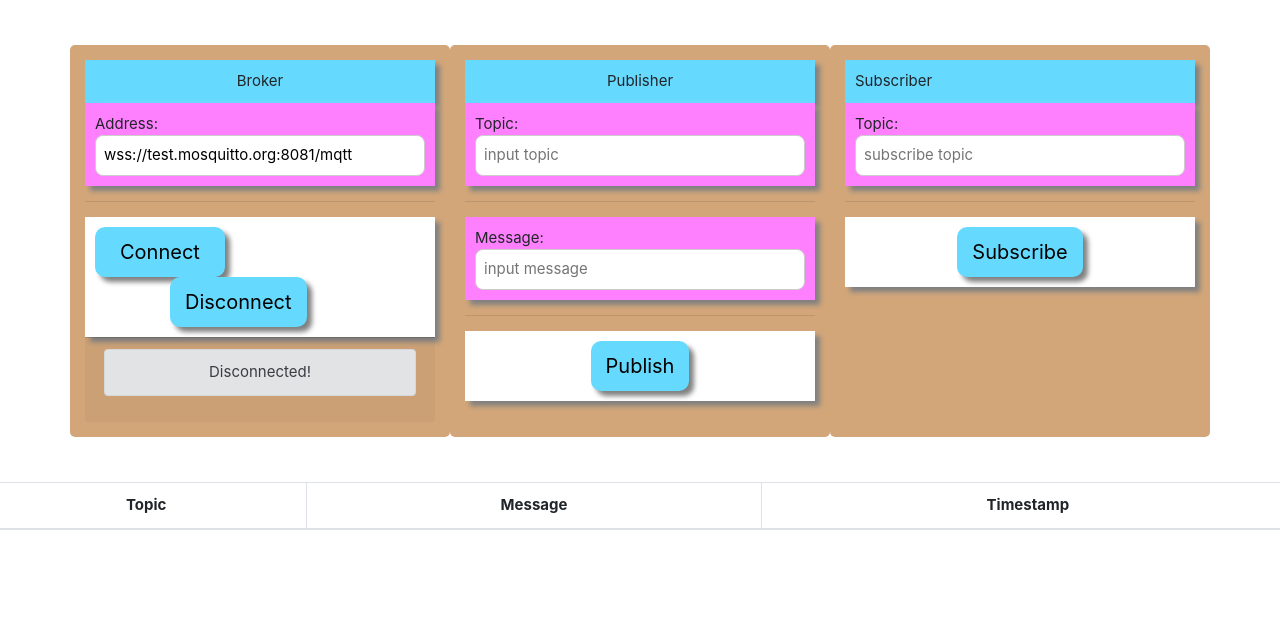
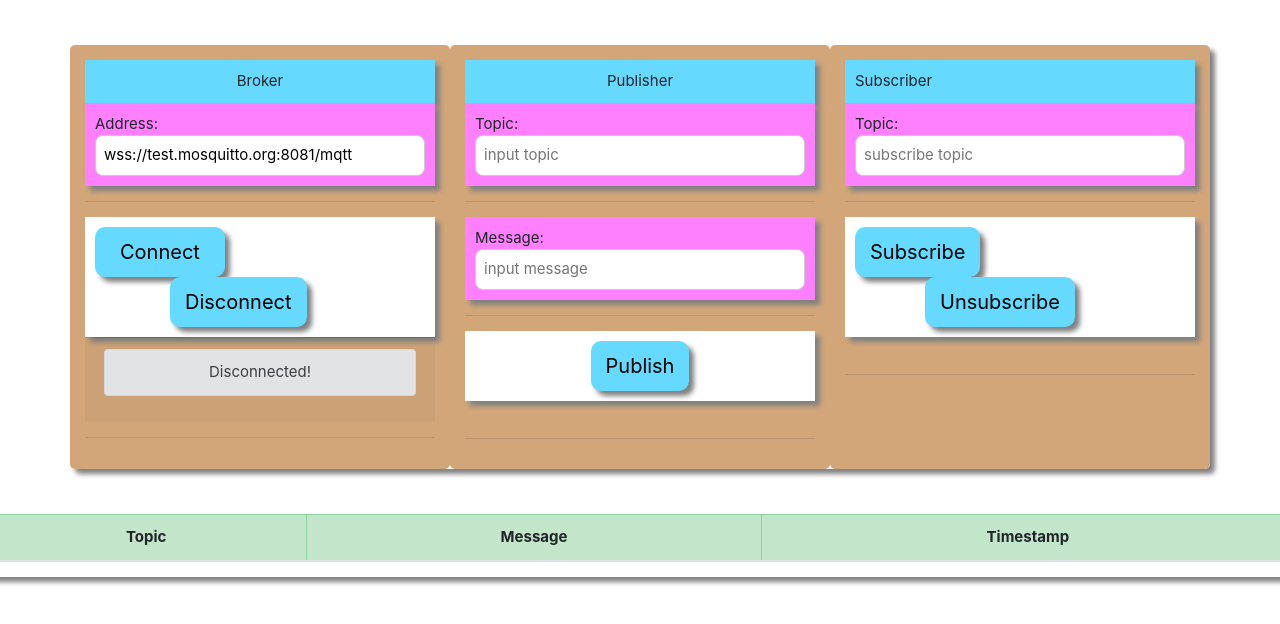
Before and after one commit to jienxiya/paho-mqtt.github.io, a website: page index.html in a window 1280 px wide. Drawn offline with nearby package versions, Linux system fonts and the light colour scheme; some packages are replaced by stand-ins of ours; a script that the page names is missing; files whose address does not match are found by name.

Commit message:
basic function

```diff
--- a/index.html
+++ b/index.html
@@ -49,6 +49,9 @@
 	#btn-disconnect{
 		margin-left: 75px;
 	}
+	#btn-unsubscribe{
+		margin-left: 70px;
+	}
 	#btn-connect{
 		padding-left: 25px;
 		padding-right: 25px;
@@ -65,6 +68,14 @@
 		border-radius: 5px;
 	}
 
+	.row{
+		background-color: white;
+		box-shadow: 5px 5px 5px grey;
+		border: none;
+		border-radius: 5px;
+
+	}
+
 </style>
 <body>
 <div>
@@ -74,8 +85,8 @@
 <div class="container">
 	<div class="row">
 		<div class="col-sm-4">
-				<center><div class="header">Broker</div></center>
-	            	<div class="theme-topic">Address: <input class="w3-input w3-border w3-round-large" type="text" id="address" value="wss://test.mosquitto.org:8081/mqtt"></div>
+				<center><div id="broker" class="header">Broker</div></center>
+	            <div class="theme-topic">Address: <input class="w3-input w3-border w3-round-large" type="text" id="address" value="wss://test.mosquitto.org:8081/mqtt"></div>
 
 	           <hr>
 	          	<div class="btn-background">
@@ -87,17 +98,53 @@
 	                        Disconnected!
 	                    </div>
 	                </div>
+
+					<hr>
+
+	            <!-- <div class="row"> -->
+               <!--  <table class="w3-centered table table-hover table-bordered">
+                    <thead class="table-success">
+                        <h3 style="font-size:20px;">Incoming Message:</h3>
+                        <tr>
+                            <th>Topic</th>
+                            <th>Message</th>
+                            <th>Timestamp</th>
+                        </tr>
+                    </thead>
+                    <tbody id="tbl-body">
+
+                    </tbody>
+                </table> -->
+            <!-- </div> -->
 	       </div>
 
 		<div class="col-sm-4">
 		            <center><div class="header">Publisher</div></center>
 		            	<div class="theme-topic">Topic: <input class="w3-input w3-border w3-round-large" type="text" id="topic" placeholder="input topic"></div>
 		            <hr>
-		            <div class="theme-topic">Message: <input class="w3-input w3-border w3-round-large" type="text" id="message" placeholder="input message"></div>
+		            <div  class="theme-topic">Message: <input class="w3-input w3-border w3-round-large" type="text" id="message" placeholder="input message"></div>
 			        <hr>
 			        <div class="btn-background">
 			        	<center><button class="signup" id="btn-publish">Publish</button></center>
 			        </div>
+
+			        <br><hr>
+
+			        <!-- <div class="row"> -->
+               <!--  <table class="text-center table table-hover table-bordered">
+                    <thead class="table-success">
+                        <h3 style="font-size:20px;">Message:</h3>
+                        <tr>
+                            <th>Topic</th>
+                            <th>Message</th>
+                            <th>Timestamp</th>
+                        </tr>
+                    </thead>
+                    <tbody id="tbl-body">
+
+                    </tbody>
+                </table> -->
+            <!-- </div> -->
 
         </div>
 
@@ -107,8 +154,27 @@
             	<div class="theme-topic">Topic: <input class="w3-input w3-border w3-round-large" type="text" id="topic-sub" placeholder="subscribe topic"></div>
             	<hr>
             	<div class="btn-background">
-            		<center><button class="signup" id="btn-subscribe">Subscribe</button></center>
+            		<button class="signup" id="btn-subscribe">Subscribe</button>
+            		<button class="signup" id="btn-unsubscribe">Unsubscribe</button>
             	</div>
+
+            	<br><hr>
+
+            	<!-- <div class="row"> -->
+                <!-- <table class="text-center table table-hover table-bordered">
+                    <thead class="table-success">
+                        <h3 style="font-size:20px;">Incoming Message:</h3>
+                        <tr>
+                            <th>Topic</th>
+                            <th>Message</th>
+                            <th>Timestamp</th>
+                        </tr>
+                    </thead>
+                    <tbody id="tbl-body">
+
+                    </tbody>
+                </table> -->
+            <!-- </div> -->
 
 		</div>
 </div>
@@ -118,7 +184,7 @@
     <center>
         <div class="row">
             <table class="text-center table table-hover table-bordered">
-                <thead >
+                <thead class="table-success">
                     <tr>
                         <th>Topic</th>
                         <th>Message</th>
@@ -133,8 +199,8 @@
     </center>
 </body>
 
-<script type="text/javascript" src="scripts\paho-mqtt.js"></script>
-<script type="text/javascript" src="scripts\controller.js"></script>
+<script type="text/javascript" src="C:\Users\2ndyrGroupB\paho-mqtt\mows\jienxiya.github.io\scripts\paho-mqtt.js"></script>
+<script type="text/javascript" src="C:\Users\2ndyrGroupB\paho-mqtt\mows\jienxiya.github.io\scripts\controller.js"></script>
 <script src="https://cdn.jsdelivr.net/npm/sweetalert2@8"></script>
 <script src="https://cdnjs.cloudflare.com/ajax/libs/moment.js/2.24.0/moment.js"></script>
 
```
